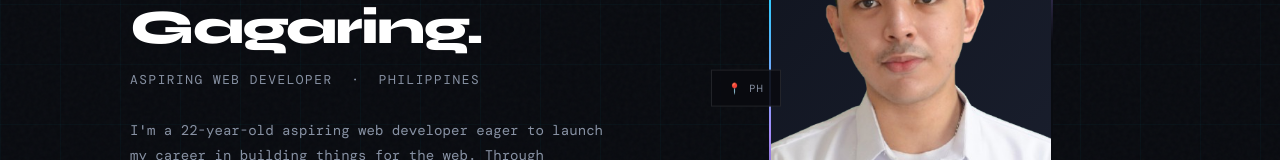
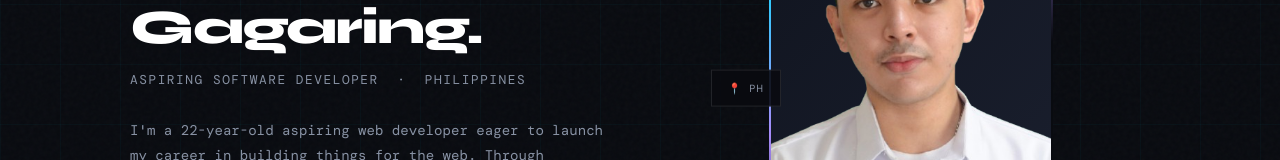
Before and after one commit to SyJared/symmon-portfolio, a React (Vite) app: page / in a window 1280 px wide. Shown: the part 296-456 px from the top of the page. Built offline with nearby package versions, Linux system fonts and the light colour scheme; a web font is replaced by a local one.

Commit message:
update title

```diff
--- a/src/Portfolio.jsx
+++ b/src/Portfolio.jsx
@@ -994,7 +994,7 @@ opacity: 0;
                 Gagaring.
               </h1>
               <div className={`hero-role${heroInView ? " visible" : ""}`}>
-                Aspiring Web Developer &nbsp;·&nbsp; Philippines
+                Aspiring Software Developer &nbsp;·&nbsp; Philippines
               </div>
               <p className={`hero-bio${heroInView ? " visible" : ""}`}>
                 I'm a 22-year-old aspiring web developer eager to launch my career in building things for the web. Through project studies and continuous learning, I've developed a solid foundation across the full stack — and a genuine love for problem solving.
```
